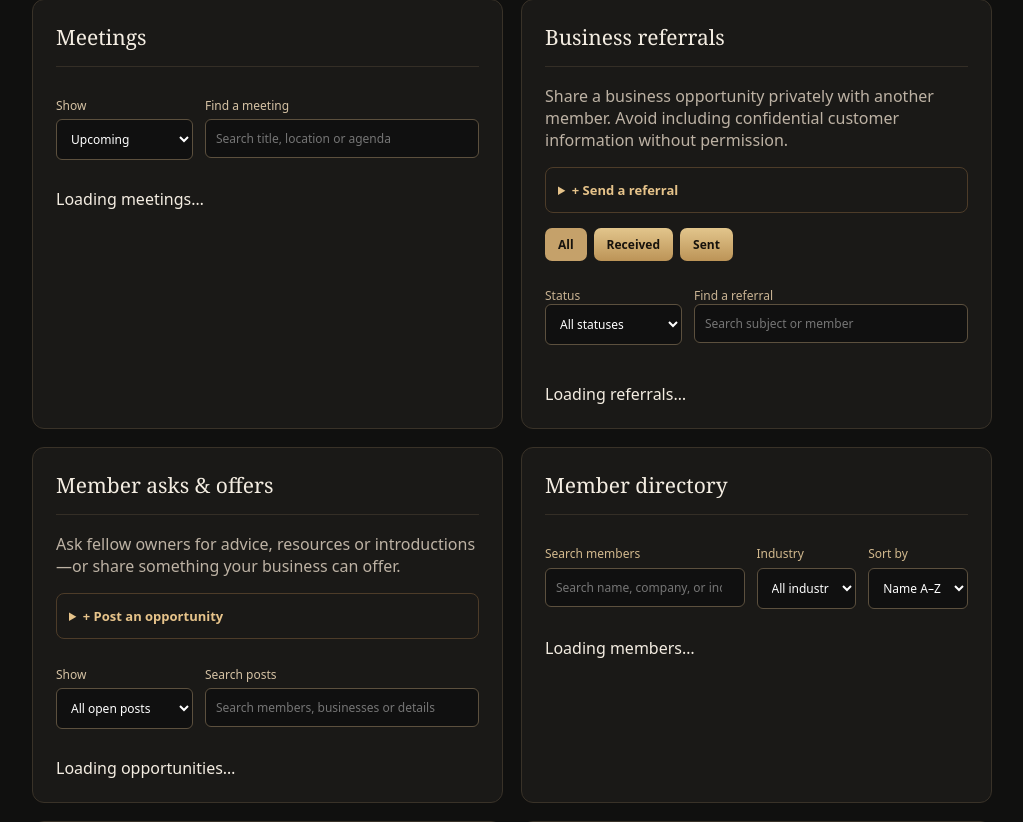
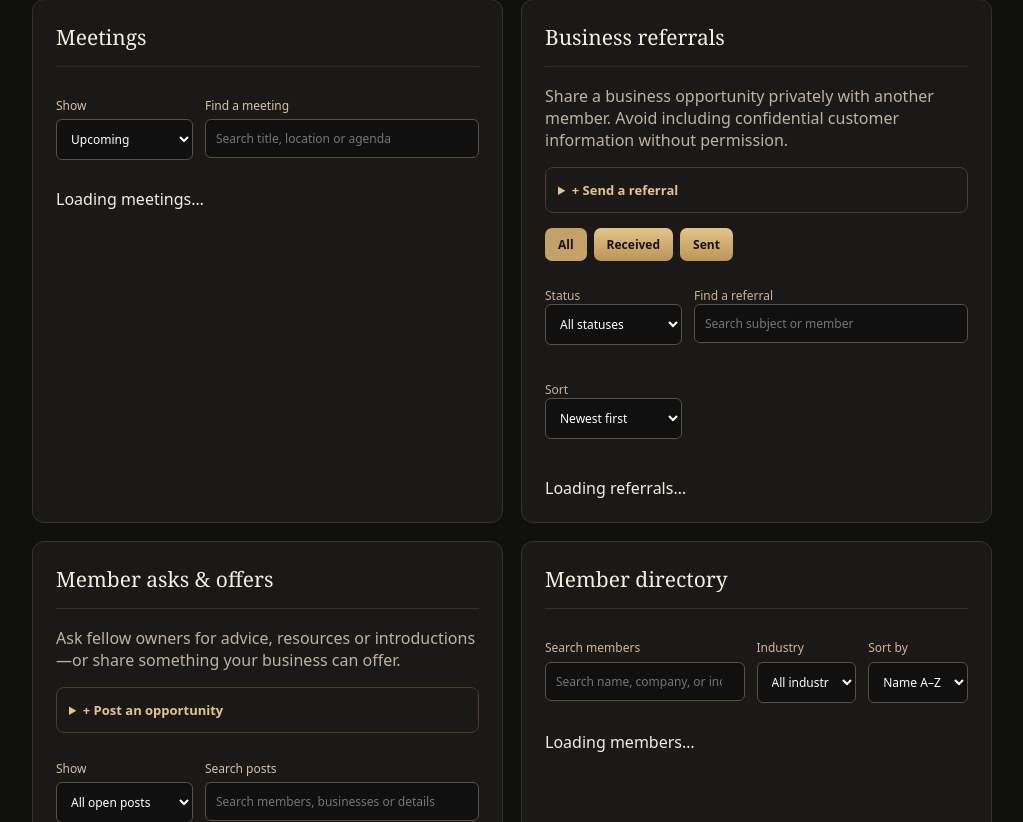
Before and after one commit to dpanaz/the-board, a Laravel app: template resources/views/board/home.blade.php in a window 1280 px wide. Shown: the part 1176-1998 px from the top of the page, without its empty margins (253-1276 px from the left). Run offline with Laravel 12, Linux system fonts and the light colour scheme; the template is opened without the code that fills it, so the values that code supplies are empty.

Commit message:
Add referral sorting and declined outcome summary

```diff
--- a/resources/views/board/home.blade.php
+++ b/resources/views/board/home.blade.php
@@ -94,7 +94,7 @@ header{box-shadow:0 1px 0 #2d281f}main{padding-top:32px;max-width:1600px}
 <details class="create-panel"><summary>+ Send a referral</summary><form id="new-referral"><label>Send to<select name="to_member_id" id="referral-recipient" required><option value="">Select a member</option></select></label>
 <label>Opportunity<input name="subject" maxlength="180" required></label>
 <label>Details<textarea name="details" maxlength="3000" rows="3"></textarea></label>
-<button type="submit">Send referral</button></form></details><div class="referral-tabs" role="group" aria-label="Filter referrals"><button type="button" data-referral-view="all" aria-pressed="true">All</button><button type="button" data-referral-view="received" aria-pressed="false">Received</button><button type="button" data-referral-view="sent" aria-pressed="false">Sent</button></div><div class="referral-controls"><label>Status<select id="referral-status-filter"><option value="">All statuses</option><option value="new">New</option><option value="accepted">Accepted</option><option value="completed">Completed</option><option value="declined">Declined</option></select></label><label>Find a referral<input id="referral-search" type="search" placeholder="Search subject or member"></label></div><div id="referral-summary" class="referral-summary" aria-live="polite"></div><div id="referrals">Loading referrals…</div></section>
+<button type="submit">Send referral</button></form></details><div class="referral-tabs" role="group" aria-label="Filter referrals"><button type="button" data-referral-view="all" aria-pressed="true">All</button><button type="button" data-referral-view="received" aria-pressed="false">Received</button><button type="button" data-referral-view="sent" aria-pressed="false">Sent</button></div><div class="referral-controls"><label>Status<select id="referral-status-filter"><option value="">All statuses</option><option value="new">New</option><option value="accepted">Accepted</option><option value="completed">Completed</option><option value="declined">Declined</option></select></label><label>Find a referral<input id="referral-search" type="search" placeholder="Search subject or member"></label><label>Sort<select id="referral-sort"><option value="recent">Newest first</option><option value="oldest">Oldest first</option><option value="subject">Subject A–Z</option></select></label></div><div id="referral-summary" class="referral-summary" aria-live="polite"></div><div id="referrals">Loading referrals…</div></section>
 <section class="dashboard-panel"><h2>Member asks &amp; offers</h2><p class="muted">Ask fellow owners for advice, resources or introductions—or share something your business can offer.</p>
 <details class="create-panel"><summary>+ Post an opportunity</summary><form id="new-opportunity"><label>Post type<select name="type"><option value="ask">I need help with…</option><option value="offer">I can help with…</option></select></label>
 <label>Headline<input name="title" maxlength="180" required></label><label>Details<textarea name="details" maxlength="3000" rows="3" required></textarea></label>
@@ -466,8 +466,11 @@ function renderReferrals(){
  const search=document.getElementById('referral-search').value.trim().toLowerCase();
  const own={{ auth('board')->id() }};
  const visible=cachedReferrals.filter(r=>(referralView==='all'||(referralView==='received'?Number(r.to_member_id)===own:Number(r.from_member_id)===own))&&(!status||r.status===status)&&(!search||[r.subject,r.details,r.from_name,r.to_name].some(v=>String(v||'').toLowerCase().includes(search))));
+ const sort=document.getElementById('referral-sort').value;
+ if(sort==='subject')visible.sort((a,b)=>String(a.subject||'').localeCompare(String(b.subject||'')));
+ else visible.sort((a,b)=>{const time=r=>Date.parse(r.created_at||'')||0;return sort==='oldest'?time(a)-time(b):time(b)-time(a)});
  const summary=document.getElementById('referral-summary');summary.replaceChildren();
- for(const [label,count] of [['Total',visible.length],['New',visible.filter(r=>r.status==='new').length],['Accepted',visible.filter(r=>r.status==='accepted').length],['Completed',visible.filter(r=>r.status==='completed').length]]){
+ for(const [label,count] of [['Total',visible.length],['New',visible.filter(r=>r.status==='new').length],['Accepted',visible.filter(r=>r.status==='accepted').length],['Completed',visible.filter(r=>r.status==='completed').length],['Declined',visible.filter(r=>r.status==='declined').length]]){
   const stat=el('div','','referral-summary-item');stat.append(el('strong',String(count)),el('small',label));summary.append(stat);
  }
  for(const referral of visible){
@@ -493,6 +496,7 @@ function renderReferrals(){
 }
 document.getElementById('referral-status-filter').addEventListener('change',renderReferrals);
 document.getElementById('referral-search').addEventListener('input',renderReferrals);
+document.getElementById('referral-sort').addEventListener('change',renderReferrals);
 async function loadReferrals(){
  const data=await api('/api/referrals');cachedReferrals=data.data;
  document.getElementById('stat-referrals').textContent=data.data.filter(r=>r.status==='new').length;
```
